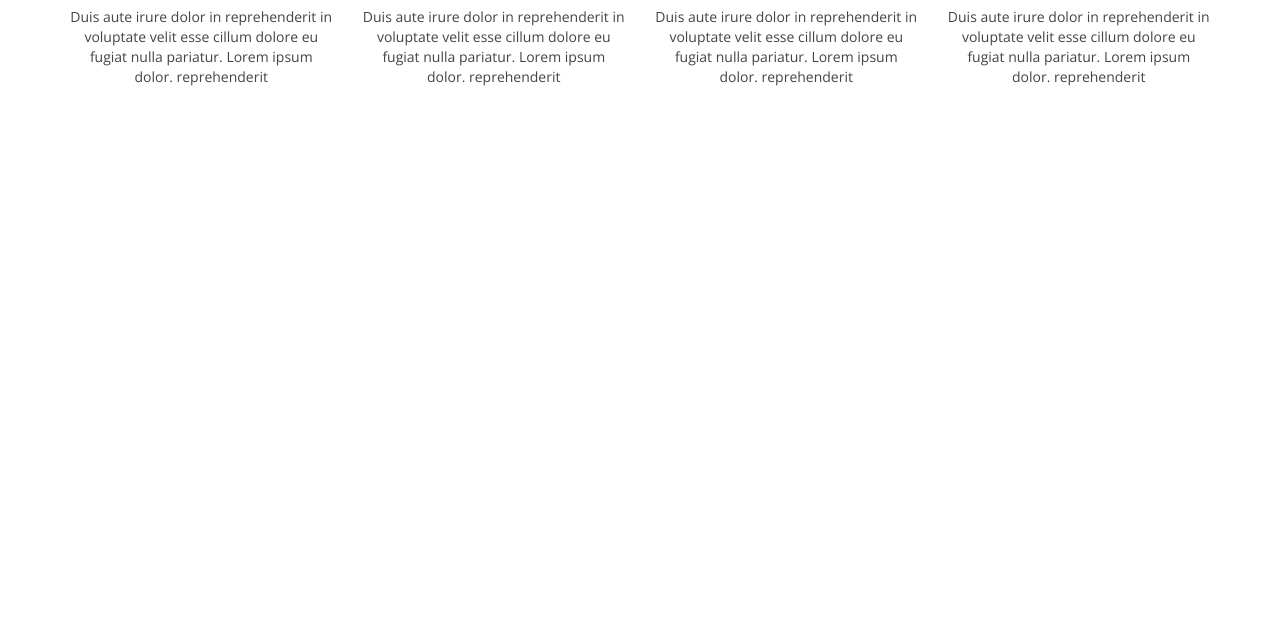
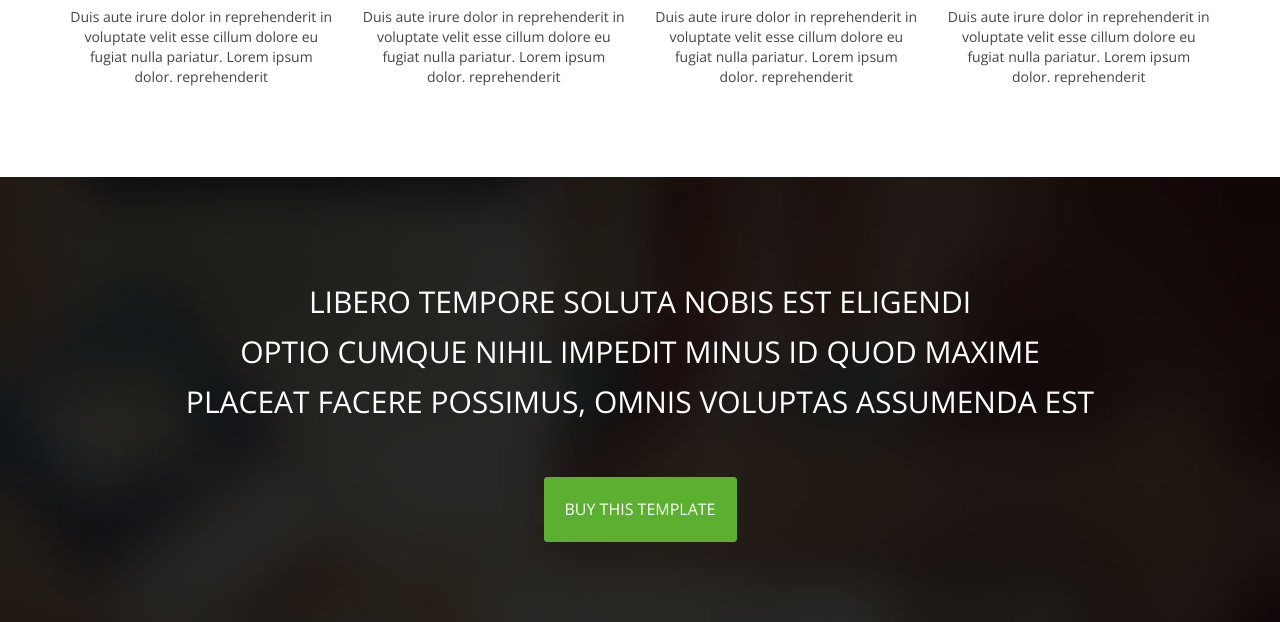
Before and after one commit to pro-masud/fame-html-template-clone, a plain HTML site: page index.html in a window 1280 px wide. Shown: the part 923-1545 px from the top of the page. Before the commit the page ends 1100 px from the top, so only its background shows below. Drawn offline with nearby package versions, Linux system fonts and the light colour scheme.

Commit message:
call to action section complete

```diff
--- a/css/color/green.css
+++ b/css/color/green.css
@@ -28,6 +28,10 @@
     background-color: #5BB12F;
 }
 
+.btn-primary:hover{
+    border-color: #5BB12F;
+}
+
 
 /* feature icon background color */
 
--- a/css/responsive.css
+++ b/css/responsive.css
@@ -29,7 +29,7 @@ and (max-width : 991px){
 and (min-width : 481px)
 and (max-width : 767px){
     .feature {
-        margin-bottom: 40px;
+        margin-bottom: 50px;
     }
 }
 
@@ -38,7 +38,9 @@ and (max-width : 767px){
 @media only screen
 and (min-width : 321px)
 and (max-width : 480px){
-
+    .feature {
+        margin-bottom: 40px;
+    }
 }
 
 
--- a/css/style.css
+++ b/css/style.css
@@ -581,3 +581,39 @@ li{
     line-height: 20px;
     font-weight: 300;
 }
+
+
+
+
+
+/* ----------------------------------- */
+
+/* Start Call To Active Section        */
+
+/* ----------------------------------- */
+
+
+.call-to-action{
+    background: url(../images/parallax/call-to.jpg);
+    background-attachment: fixed;
+    background-size: cover;
+    background-attachment: 50% 90%;
+    color: #fff;
+    text-align: center;
+    padding: 80px 0;
+}
+
+.call-to-action h1{
+    font-weight: 300;
+    line-height: 50px;
+    padding-bottom: 40px;
+    font-size: 30px;
+}
+
+.call-to-action .btn-primary{
+    padding: 20px;
+    font-size: 16px;
+}
+.call-to-action .btn-primary:hover{
+    background: transparent;
+}
--- a/index.html
+++ b/index.html
@@ -237,6 +237,21 @@
 
 
 
+<!-- Start Call To Active Section -->
+<section class="call-to-action">
+    <div class="container">
+        <div class="row">
+            <div class="col-md-12">
+                <h1>Libero tempore soluta nobis est eligendi</br> optio cumque nihil impedit minus id quod maxime </br>placeat facere possimus, omnis voluptas assumenda est</h1>
+                <button type="submit"  class="btn btn-primary">Buy This Template</button>
+            </div>
+        </div>
+    </div>
+</section>
+<!-- End Call To Active Section -->
+
+
+
 
 
     <!-- jQery Version 2.1.1 -->
```
